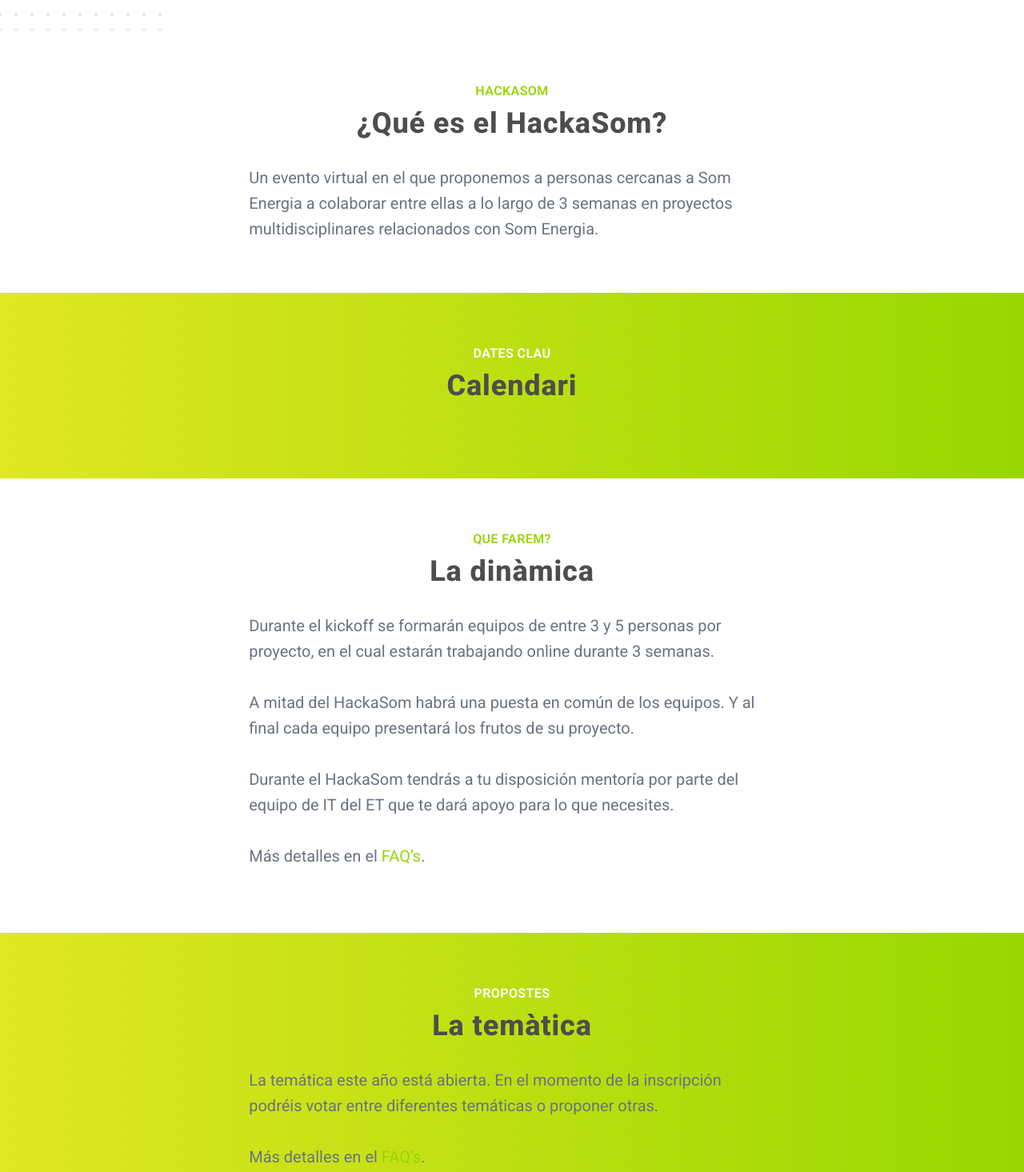
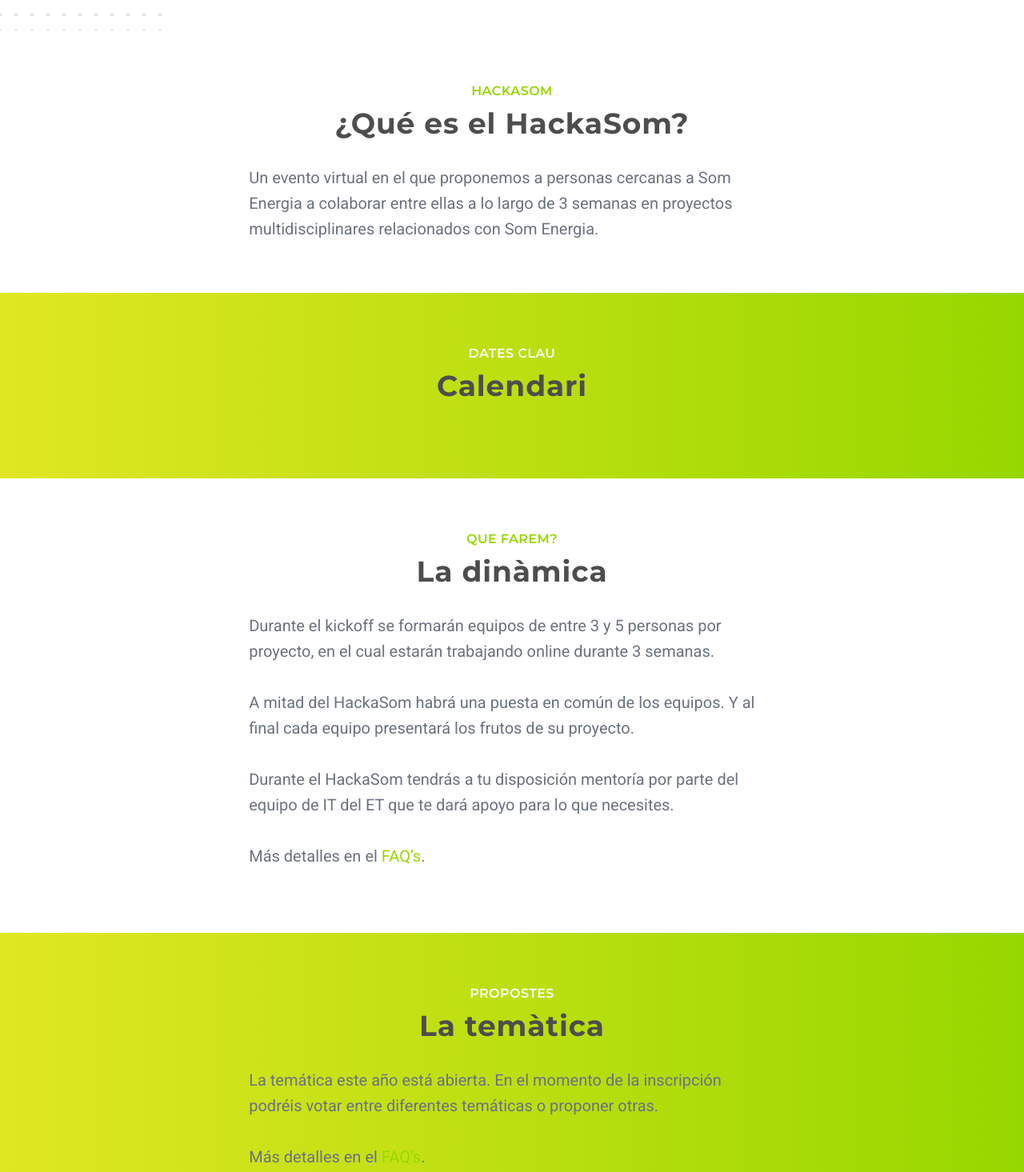
Before and after one commit to Som-Energia/hackasom, a Gatsby site: page / in a window 1280 px wide. Shown: the part 420-1885 px from the top of the page at 80% size. Built offline with nearby package versions, Linux system fonts and the light colour scheme; Gatsby itself is replaced by a stand-in of ours.

Commit message:
font type montserrat on titles

```diff
--- a/gatsby-browser.js
+++ b/gatsby-browser.js
@@ -1,2 +1,3 @@
 import "typeface-roboto"
+import "typeface-montserrat"
 import "./src/styles/global.css"
--- a/package.json
+++ b/package.json
@@ -26,6 +26,7 @@
     "react": "^17.0.1",
     "react-dom": "^17.0.1",
     "tailwindcss": "^2.1.2",
+    "typeface-montserrat": "^1.1.13",
     "typeface-roboto": "^1.1.13"
   },
   "devDependencies": {
--- a/src/components/Faqs.js
+++ b/src/components/Faqs.js
@@ -12,7 +12,7 @@
     <div className="">
       <div className="max-w-7xl mx-auto py-12 px-4 sm:py-16 sm:px-6 lg:px-8">
         <div className="max-w-3xl mx-auto divide-y-2 divide-gray-200">
-          <h2 className="text-center text-3xl font-extrabold text-som-black sm:text-4xl">
+          <h2 className="text-center text-3xl font-bold text-som-black sm:text-4xl font-montserrat">
             <span className="block text-base text-center text-som-green font-semibold tracking-wide uppercase">
               FAQS
             </span>
--- a/src/pages/index.js
+++ b/src/pages/index.js
@@ -186,7 +186,7 @@
 
           <main className="mt-16 mx-auto max-w-7xl px-4 sm:mt-24">
             <div className="text-center">
-              <h1 className="text-4xl tracking-wide font-extrabold text-som-black sm:text-5xl md:text-6xl">
+              <h1 className="text-4xl tracking-wide font-bold text-som-black sm:text-5xl md:text-6xl font-montserrat">
                 <span className="block xl:inline">Som Energia</span>{" "}
                 <span className="block text-som-green xl:inline">
                   HackaSom 2021
@@ -229,14 +229,14 @@
       <section className="py-16" id="hackasom">
         <div className="relative px-4 sm:px-6 lg:px-8">
           <div className="text-lg max-w-prose mx-auto">
-            <h1>
+            <h2 className="font-montserrat">
               <span className="block text-base text-center text-som-green font-semibold tracking-wide uppercase">
                 HackaSom
               </span>
-              <span className="mt-2 block text-3xl text-center leading-8 font-extrabold tracking-wide text-som-black sm:text-4xl">
+              <span className="mt-2 block text-3xl text-center leading-8 font-bold tracking-wide text-som-black sm:text-4xl">
                 ¿Qué es el HackaSom?
               </span>
-            </h1>
+            </h2>
             <p className="mt-8 text-xl text-gray-500 leading-8">
               Un evento virtual en el que proponemos a personas cercanas a Som
               Energia a colaborar entre ellas a lo largo de 3 semanas en
@@ -252,14 +252,14 @@
       >
         <div className="relative px-4 sm:px-6 lg:px-8">
           <div className="text-lg max-w-prose mx-auto mb-4">
-            <h1>
+            <h2 className="font-montserrat">
               <span className="block text-base text-center text-white font-semibold tracking-wide uppercase">
                 Dates clau
               </span>
-              <span className="mt-2 block text-3xl text-center leading-8 font-extrabold tracking-wide text-som-black sm:text-4xl">
+              <span className="mt-2 block text-3xl text-center leading-8 font-bold tracking-wide text-som-black sm:text-4xl">
                 Calendari
               </span>
-            </h1>
+            </h2>
             <p className="mt-8 text-xl text-gray-500 leading-8"></p>
           </div>
         </div>
@@ -268,14 +268,14 @@
       <section className="py-16" id="dinamica">
         <div className="relative px-4 sm:px-6 lg:px-8">
           <div className="text-lg max-w-prose mx-auto mb-4">
-            <h1>
+            <h2 className="font-montserrat">
               <span className="block text-base text-center text-som-green font-semibold tracking-wide uppercase">
                 Que farem?
               </span>
-              <span className="mt-2 block text-3xl text-center leading-8 font-extrabold tracking-wide text-som-black sm:text-4xl">
+              <span className="mt-2 block text-3xl text-center leading-8 font-bold tracking-wide text-som-black sm:text-4xl">
                 La dinàmica
               </span>
-            </h1>
+            </h2>
             <p className="mt-8 text-xl text-gray-500 leading-8">
               Durante el kickoff se formarán equipos de entre 3 y 5 personas por
               proyecto, en el cual estarán trabajando online durante 3 semanas.
@@ -301,14 +301,14 @@
       >
         <div className="relative px-4 sm:px-6 lg:px-8">
           <div className="text-lg max-w-prose mx-auto mb-4">
-            <h1>
+            <h2 className="font-montserrat">
               <span className="block text-base text-center text-white font-semibold tracking-wide uppercase">
                 Propostes
               </span>
-              <span className="mt-2 block text-3xl text-center leading-8 font-extrabold tracking-wide text-som-black sm:text-4xl">
+              <span className="mt-2 block text-3xl text-center leading-8 font-bold tracking-wide text-som-black sm:text-4xl">
                 La temàtica
               </span>
-            </h1>
+            </h2>
             <p className="mt-8 text-xl text-gray-500 leading-8">
               La temática este año está abierta. En el momento de la inscripción
               podréis votar entre diferentes temáticas o proponer otras.
@@ -323,14 +323,14 @@
       <section className="py-16" id="inscripcions">
         <div className="relative px-4 sm:px-6 lg:px-8">
           <div className="text-lg max-w-prose mx-auto mb-4">
-            <h1>
+            <h2 className="font-montserrat">
               <span className="block text-base text-center text-som-green font-semibold tracking-wide uppercase">
                 Formulari d'inscripció
               </span>
-              <span className="mt-2 block text-3xl text-center leading-8 font-extrabold tracking-wide text-som-black sm:text-4xl">
+              <span className="mt-2 block text-3xl text-center leading-8 font-bold tracking-wide text-som-black sm:text-4xl">
                 Inscripcions
               </span>
-            </h1>
+            </h2>
             <p className="mt-8 text-xl text-gray-500 leading-8"></p>
           </div>
         </div>
--- a/tailwind.config.js
+++ b/tailwind.config.js
@@ -8,6 +8,7 @@
     extend: {
       fontFamily: {
         roboto: ["roboto", "sans-serif"],
+        montserrat: ["montserrat", "sans-serif"],
       },
       colors: {
         "som-green": "#97D700",
```
Also changed, not shown: 1 other file.
